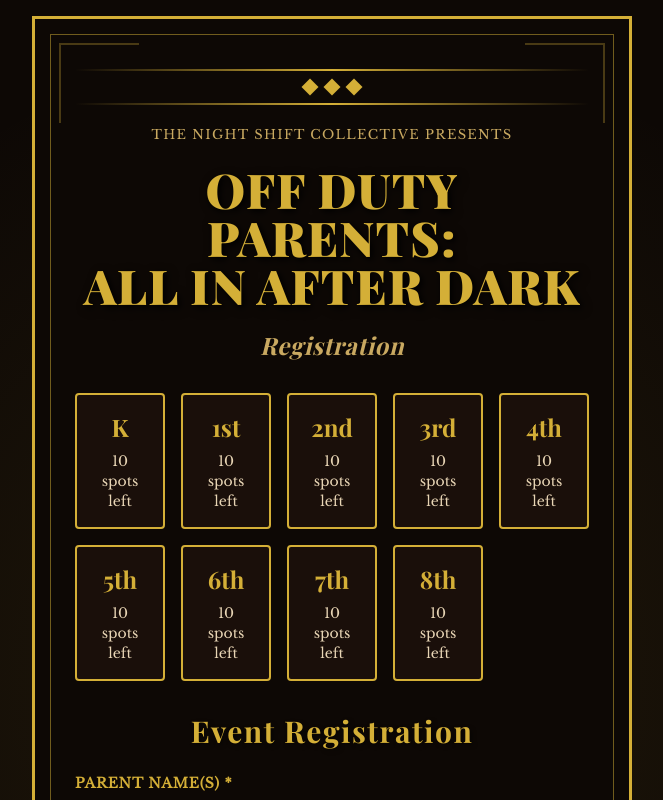
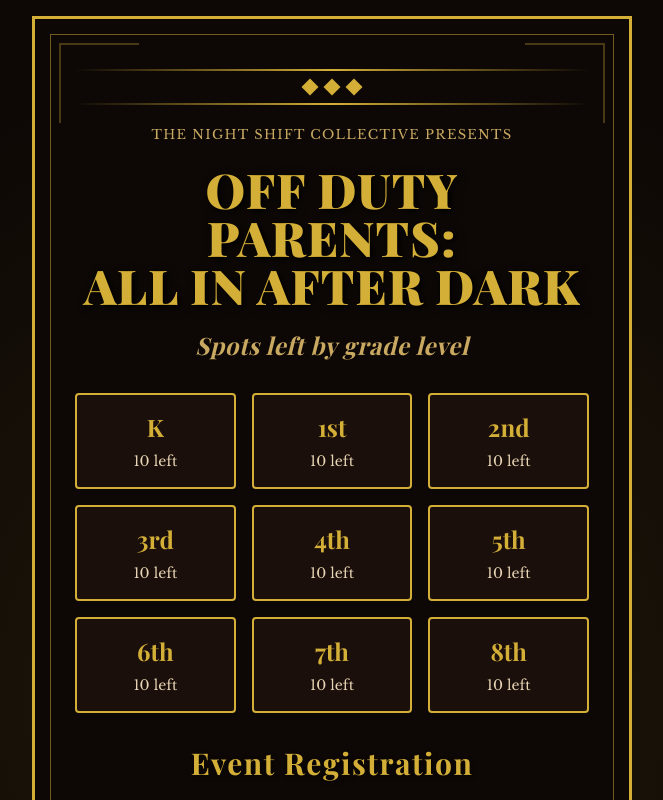
Before and after one commit to yoknee/all-in-after-dark, a React (Vite) app in the folder frontend/: page /register in a window 1280 px wide. Shown: the top 800 px of the page, without its empty margins (308-971 px from the left). Built offline with nearby package versions, Linux system fonts and the light colour scheme; no server answers; the database is empty.

Commit message:
Refactor GradeCounter and Register components for improved clarity. Updated grid layout in GradeCounter and modified header text in Register to better reflect content.

```diff
--- a/frontend/src/components/GradeCounter.tsx
+++ b/frontend/src/components/GradeCounter.tsx
@@ -20,7 +20,7 @@ export function GradeCounter({ selectedGrade }: GradeCounterProps) {
 
   if (!selectedGrade) {
     return (
-      <div className="grid grid-cols-2 md:grid-cols-3 lg:grid-cols-5 gap-4 mt-6">
+      <div className="grid grid-cols-3 gap-4 mt-6">
         {gradeCounts.map((gc) => (
           <div
             key={gc.grade}
@@ -30,7 +30,7 @@ export function GradeCounter({ selectedGrade }: GradeCounterProps) {
             <div className="text-sm mt-2">
               {gc.spotsRemaining > 0 ? (
                 <span className="text-cream">
-                  {gc.spotsRemaining} spot{gc.spotsRemaining !== 1 ? 's' : ''} left
+                  {gc.spotsRemaining} left
                 </span>
               ) : (
                 <span className="text-light-gold">Full (10/10)</span>
--- a/frontend/src/pages/Register.tsx
+++ b/frontend/src/pages/Register.tsx
@@ -29,7 +29,7 @@ export function Register() {
           </h1>
 
           <div className="font-playfair text-xl md:text-2xl text-light-gold text-center italic my-4 tracking-wide">
-            Registration
+            Spots left by grade level
           </div>
 
           <div className="my-8">
```
